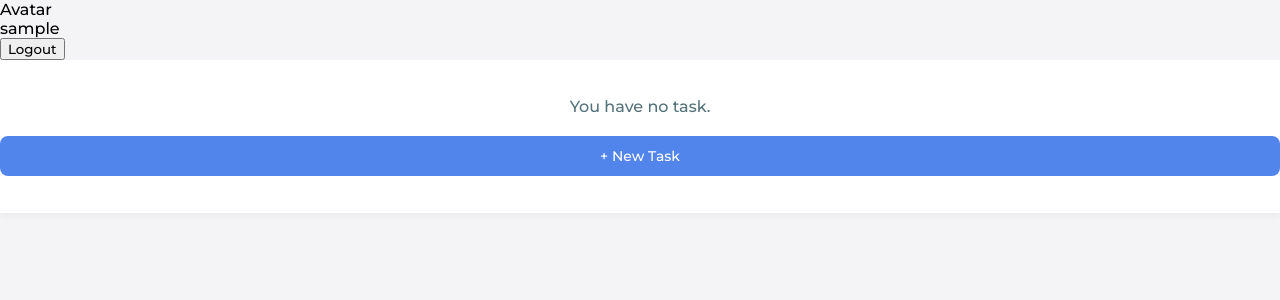
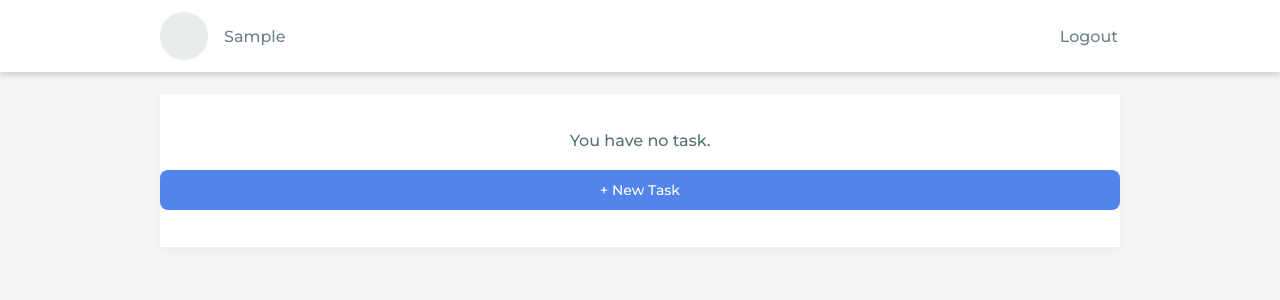
Before and after one commit to mirza-sync/todo-dashboard, a React (Vite) app: page /dashboard in a window 1280 px wide. Shown: the top 300 px of the page. Built offline with nearby package versions, Linux system fonts and the light colour scheme; sample sign-in values are in the browser's storage.

Commit message:
Add navbar and layout styling

```diff
--- /dev/null
+++ b/src/components/Navbar.tsx
@@ -0,0 +1,75 @@
+import { styled } from "styled-components";
+import { useAuth } from "../hooks/useAuth";
+import { useNavigate } from "react-router";
+import Button from "./ui/Button";
+
+type NavbarProps = {};
+
+const Nav = styled.nav`
+  height: 72px;
+  background: #ffffff;
+  box-shadow: 0px 3px 6px #00000029;
+  margin-bottom: 12px;
+  width: 100%;
+
+  @media (min-width: 769px) {
+    margin-bottom: 22px;
+  }
+`;
+
+const Wrapper = styled.div`
+  display: flex;
+  justify-content: space-between;
+  height: 100%;
+  margin-inline: 24px;
+
+  @media (min-width: 769px) {
+    max-width: 960px;
+    margin-inline: auto;
+  }
+`;
+
+const Profile = styled.nav`
+  display: flex;
+  align-items: center;
+`;
+
+const Avatar = styled.div`
+  width: 48px;
+  height: 48px;
+  border-radius: 50%;
+  background: #e8ecec;
+  margin-right: 16px;
+`;
+
+const Text = styled.span`
+  font: normal normal 500 16px/19px Montserrat;
+  color: #6d8187;
+  text-transform: capitalize;
+`;
+
+const Navbar = () => {
+  const { user, logout } = useAuth();
+  const navigate = useNavigate();
+
+  const handleLogout = () => {
+    logout();
+    navigate("/login");
+  };
+
+  return (
+    <Nav>
+      <Wrapper>
+        <Profile>
+          <Avatar />
+          <Text>{user?.username}</Text>
+        </Profile>
+        <Button widthFull={false} ghost onClick={() => handleLogout()}>
+          <Text>Logout</Text>
+        </Button>
+      </Wrapper>
+    </Nav>
+  );
+};
+
+export default Navbar;
--- a/src/pages/Dashboard.tsx
+++ b/src/pages/Dashboard.tsx
@@ -1,5 +1,3 @@
-import { useNavigate } from "react-router";
-import { useAuth } from "../hooks/useAuth";
 import NoTask from "../components/NoTask";
 import { useTask } from "../hooks/useTask";
 import TaskList from "../components/TaskList";
@@ -7,9 +5,22 @@ import CompletedTasks from "../components/CompletedTasks";
 import LatestTasks from "../components/LatestTasks";
 import TaskChart from "../components/TaskChart";
 import InfoWrapper from "../components/ui/InfoWrapper";
+import Navbar from "../components/Navbar";
+import styled from "styled-components";
+
+const Container = styled.div`
+  height: 100%;
+  background: #f4f4f6;
+`;
+
+const Layout = styled.div`
+  @media (min-width: 769px) {
+    max-width: 960px;
+    margin-inline: auto;
+  }
+`;
 
 const Dashboard = () => {
-  const { user, logout } = useAuth();
   const {
     allTasks,
     completedTask,
@@ -19,35 +30,24 @@ const Dashboard = () => {
     deleteTask,
     toggleTask,
   } = useTask();
-  const navigate = useNavigate();
-
-  const handleLogout = () => {
-    logout();
-    navigate("/login");
-  };
 
   if (loading) {
     return <div>Loading...</div>;
   }
 
   return (
-    <div
-      style={{
-        height: "100%",
-        background: "#F4F4F6 0% 0% no-repeat padding-box",
-      }}
-    >
-      <nav>
-        <div>Avatar</div>
-        <div>{user?.username}</div>
-        <button onClick={() => handleLogout()}>Logout</button>
-      </nav>
+    <Container>
+      <Navbar />
+      <Layout>
         {allTasks.length === 0 ? (
           <NoTask />
         ) : (
           <>
             <InfoWrapper>
-            <CompletedTasks allTasks={allTasks} completedTask={completedTask} />
+              <CompletedTasks
+                allTasks={allTasks}
+                completedTask={completedTask}
+              />
               <LatestTasks allTasks={latestTask} />
               <TaskChart
                 taskCount={allTasks.length}
@@ -62,7 +62,8 @@ const Dashboard = () => {
             />
           </>
         )}
-    </div>
+      </Layout>
+    </Container>
   );
 };
 
```
Lines whose indentation alone changed are shown as unchanged.
